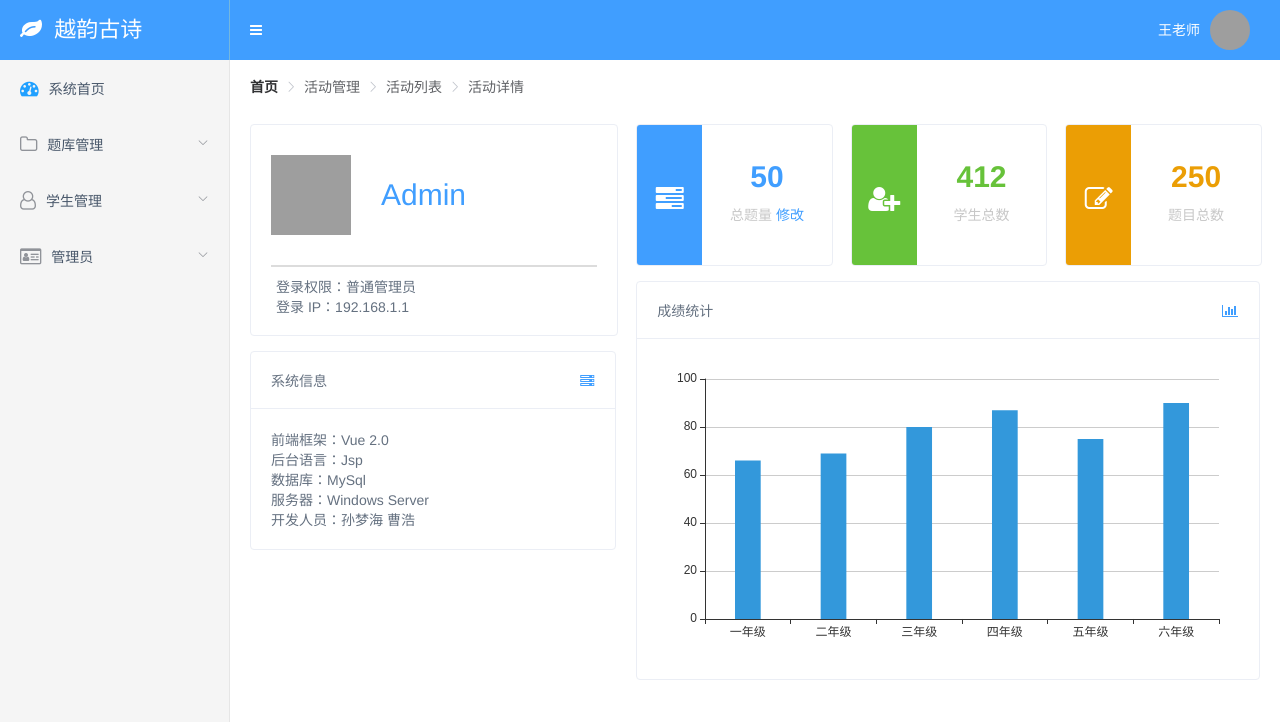
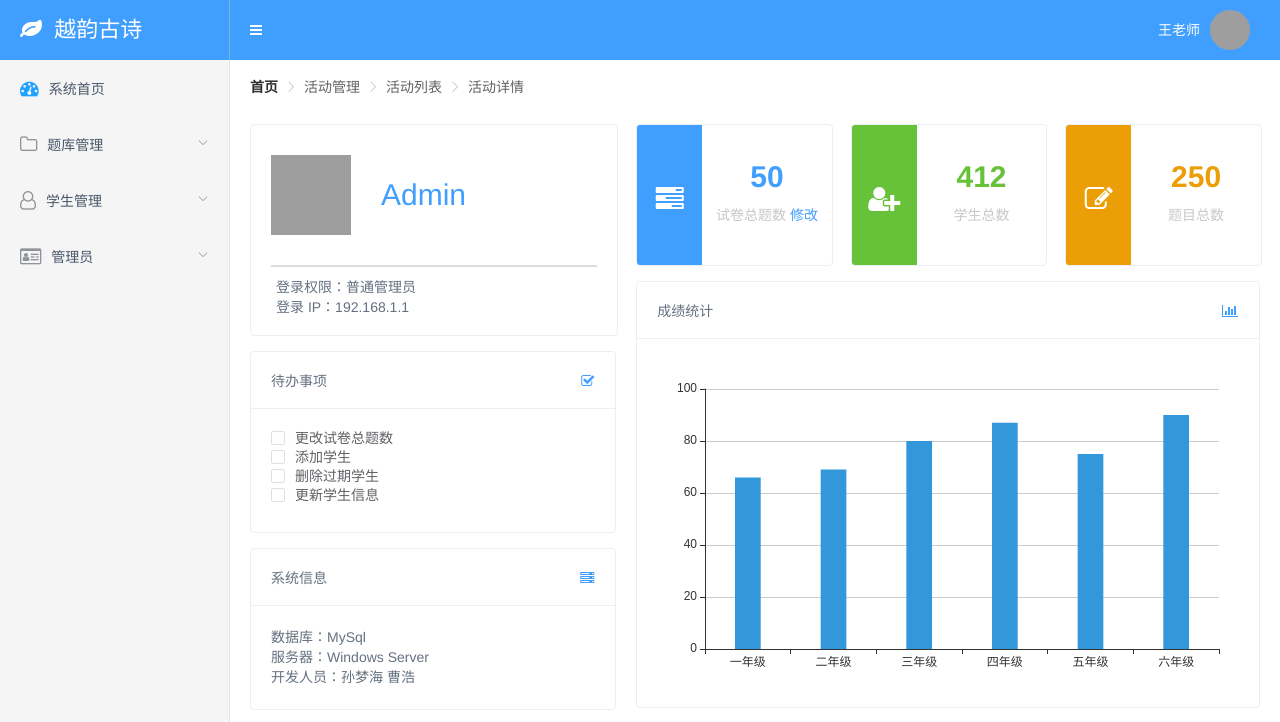
Before and after one commit to sunmaer/poetry, a Vue app: page /#/admin in a window 1280 px wide. Shown: the top 722 px of the page. Built offline with nearby package versions, Linux system fonts and the light colour scheme; grey boxes are pictures that could not be loaded.

Commit message:
完成系统首页

```diff
--- a/src/views/index/devInfo.vue
+++ b/src/views/index/devInfo.vue
@@ -4,8 +4,6 @@
       <span>系统信息</span>
       <el-button style="float: right; padding: 3px 0" type="text"><i class="fa fa-server"></i></el-button>
     </div>
-    <div>前端框架：Vue 2.0</div>
-    <div>后台语言：Jsp</div>
     <div>数据库：MySql</div>
     <div>服务器：Windows Server</div>
     <div>开发人员：孙梦海 曹浩</div>
@@ -18,6 +16,7 @@
 
 <style lang="scss" scoped>
   .dev {
+    height: 160px;
     color: #657180;
     box-shadow: none;
     &:hover {
--- a/src/views/index/gradeInfo.vue
+++ b/src/views/index/gradeInfo.vue
@@ -4,7 +4,7 @@
       <span>成绩统计</span>
       <el-button style="float: right; padding: 3px 0" type="text"><i class="fa fa-bar-chart"></i></el-button>
     </div>
-    <div id="chartBar" style="width:100%; height:300px;"></div>
+    <div id="chartBar" style="width:100%; height:330px;"></div>
   </el-card>
 </template>
 
@@ -27,7 +27,7 @@ export default {
           }
         },
         grid: {
-          top: '20px',
+          top: '30px',
           left: '20px',
           right: '20px',
           bottom: '20px',
@@ -63,6 +63,7 @@ export default {
 
 <style lang="scss" scoped>
 .grade {
+  height: 425px;
   color: #657180;
   box-shadow: none;
   &:hover {
--- a/src/views/index/index.vue
+++ b/src/views/index/index.vue
@@ -4,7 +4,7 @@
       <admin-info></admin-info>
     </el-col>
     <el-col :span="5" class="col">
-      <count-info bgColor="#409EFF" icon="tasks" number="50" type="总题量" update="true" ></count-info>
+      <count-info bgColor="#409EFF" icon="tasks" number="50" type="试卷总题数" update="true" ></count-info>
     </el-col>
     <el-col :span="5" class="col">
       <count-info bgColor="#67C23A" icon="user-plus" number="412" type="学生总数"></count-info>
@@ -16,6 +16,9 @@
       <grade-info></grade-info>
     </el-col>
     <el-col :span="9" class="col">
+      <task-info></task-info>
+    </el-col>
+    <el-col :span="9" class="col">
       <dev-info></dev-info>
     </el-col>
   </el-row>
@@ -24,6 +27,7 @@
 <script>
   import AdminInfo from '../../views/index/adminInfo'
   import CountInfo from '../../views/index/countInfo'
+  import TaskInfo from '../../views/index/taskInfo'
   import DevInfo from '../../views/index/devInfo'
   import GradeInfo from '../../views/index/gradeInfo'
 
@@ -31,6 +35,7 @@
     components: {
       AdminInfo,
       CountInfo,
+      TaskInfo,
       DevInfo,
       GradeInfo
     }
--- /dev/null
+++ b/src/views/index/taskInfo.vue
@@ -0,0 +1,27 @@
+<template>
+  <el-card class="task">
+    <div slot="header" class="clearfix">
+      <span>待办事项</span>
+      <el-button style="float: right; padding: 3px 0" type="text"><i class="fa fa-check-square-o"></i></el-button>
+    </div>
+    <div><el-checkbox v-model="checked">更改试卷总题数</el-checkbox></div>
+    <div><el-checkbox v-model="checked">添加学生</el-checkbox></div>
+    <div><el-checkbox v-model="checked">删除过期学生</el-checkbox></div>
+    <div><el-checkbox v-model="checked">更新学生信息</el-checkbox></div>
+  </el-card>
+</template>
+
+<script>
+
+</script>
+
+<style lang="scss" scoped>
+  .task {
+    height: 180px;
+    color: #657180;
+    box-shadow: none;
+    &:hover {
+      box-shadow: 0 2px 12px 0 rgba(0,0,0,.1);
+    }
+  }
+</style>
```
